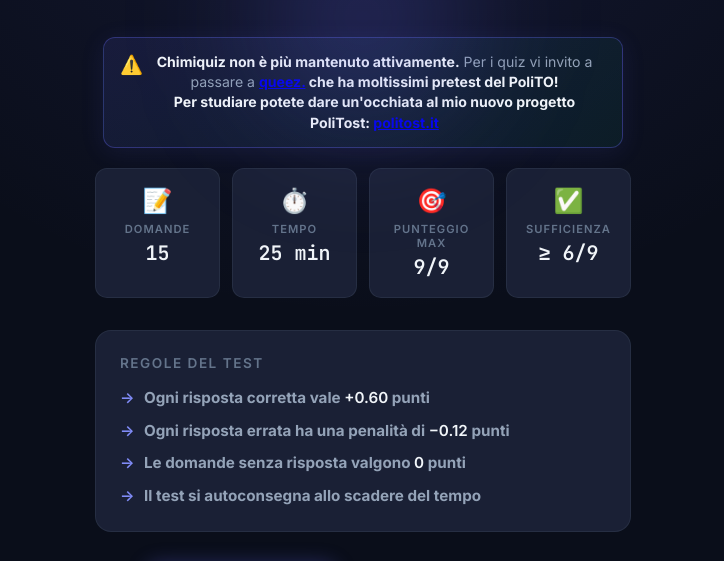
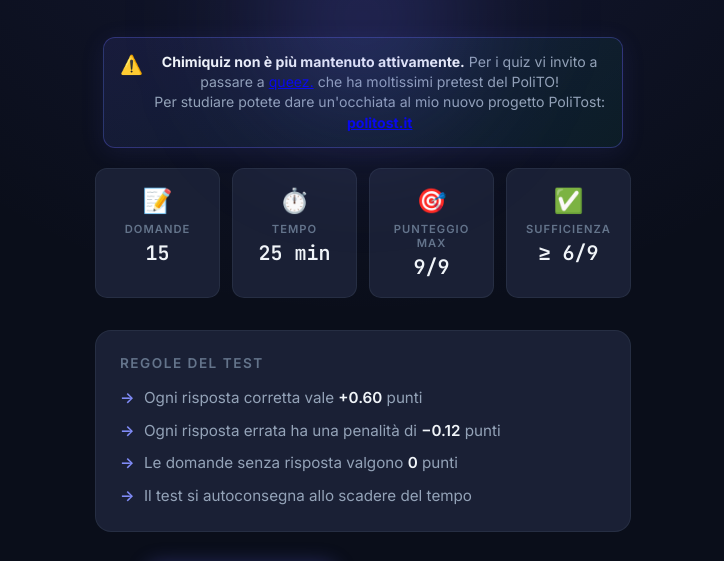
Before and after one commit to SuperTost100/chimiquiz, a plain HTML site: page index.html in a window 1280 px wide. Shown: the part 213-774 px from the top of the page, without its empty margins (277-1001 px from the left). Drawn offline with nearby package versions, Linux system fonts and the light colour scheme; no server answers.

Commit message:
Update Chimiquiz maintenance notice in index.html

```diff
--- a/index.html
+++ b/index.html
@@ -132,7 +132,7 @@
         <div class="news-banner" role="status">
           <span class="news-banner-icon" aria-hidden="true">⚠️</span>
           <p>
-            <strong>Chimiquiz non è più mantenuto attivamente.</strong> Per i quiz vi invito a passare a <strong><a href="https://queez.org" target="_blank" rel="noopener">queez.</a> che ha moltissimi pretest del PoliTO!<br>Per studiare potete dare un'occhiata al mio nuovo progetto PoliTost: <strong><a href="https://politost.it" target="_blank" rel="noopener">politost.it</a></strong>
+            <strong>Chimiquiz non è più mantenuto attivamente.</strong> Per i quiz vi invito a passare a <a href="https://queez.org" target="_blank" rel="noopener">queez.</a> che ha moltissimi pretest del PoliTO!<br>Per studiare potete dare un'occhiata al mio nuovo progetto PoliTost: <strong><a href="https://politost.it" target="_blank" rel="noopener">politost.it</a></strong>
           </p>
         </div>
 
```
